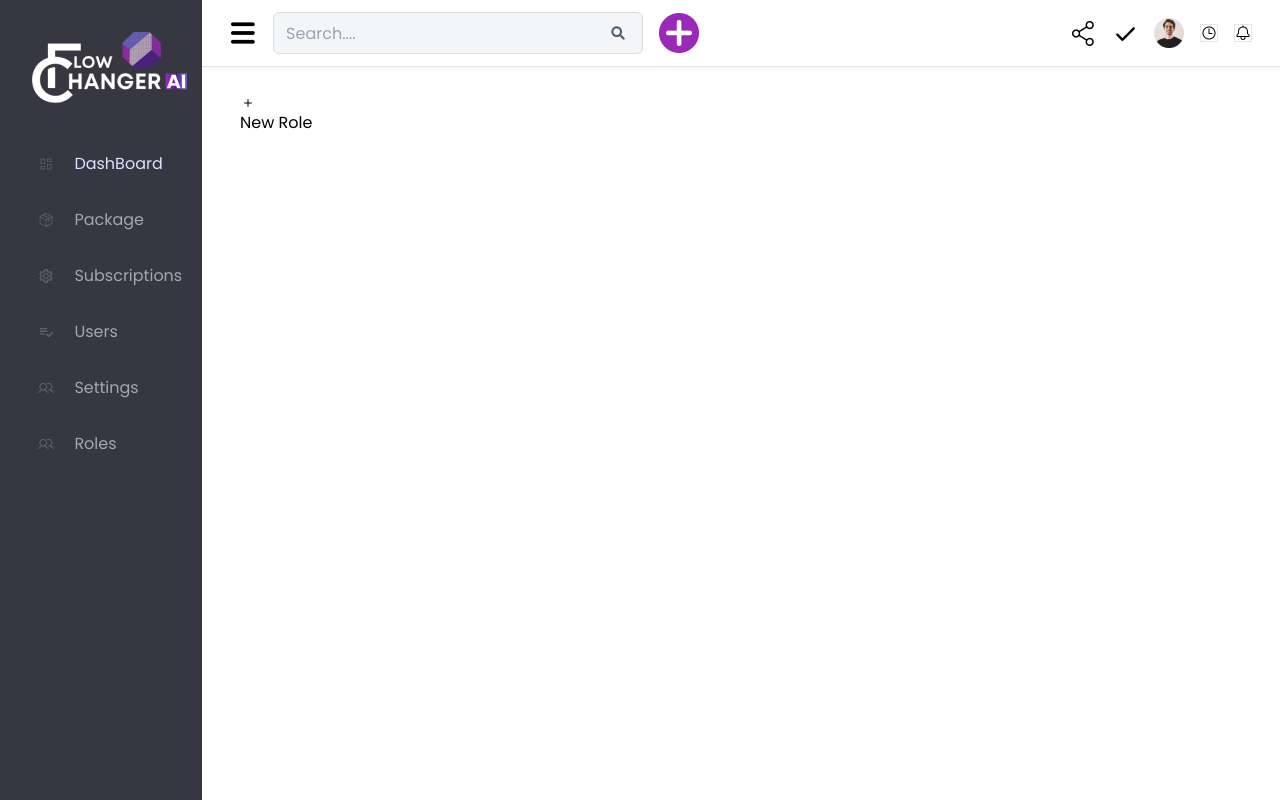
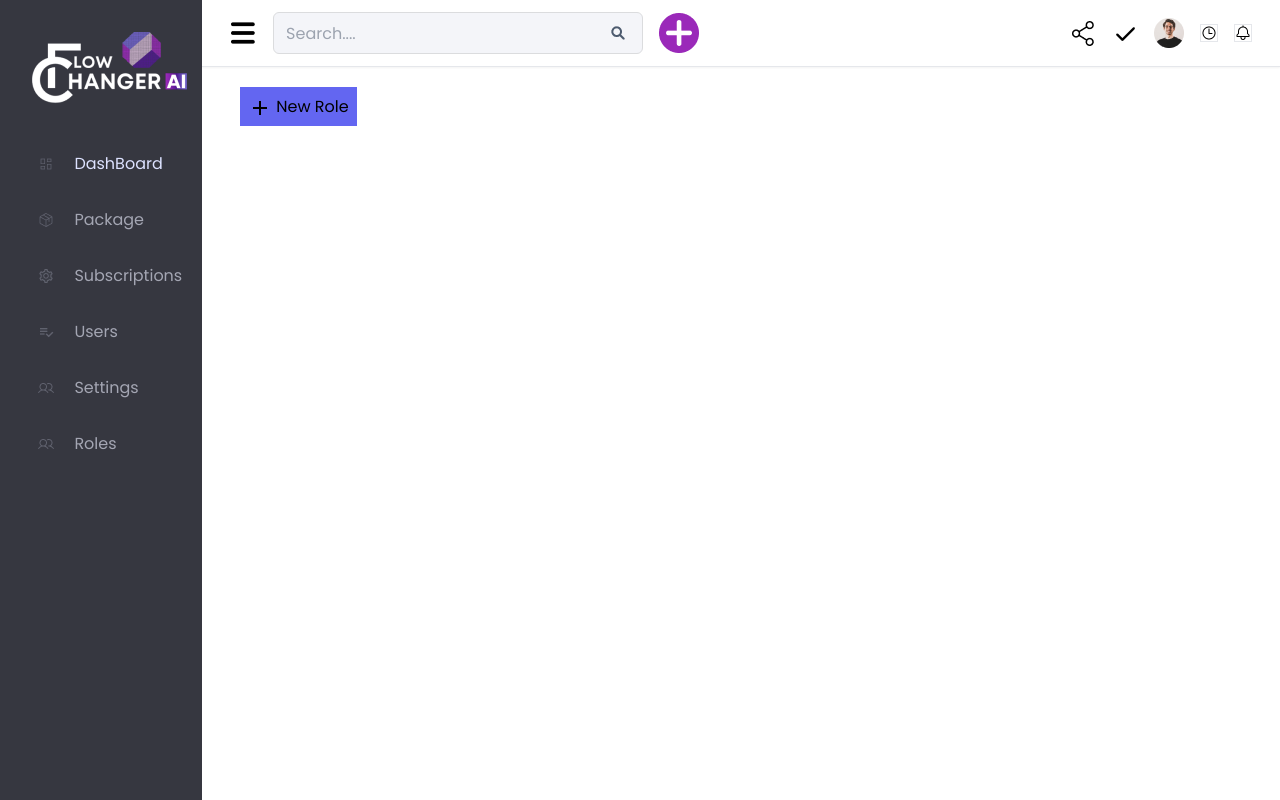
Before and after one commit to priya295/flowchanger.ai, a React (Create React App) app: page /admin/role in a window 1280 px wide. Built offline with nearby package versions, Linux system fonts and the light colour scheme.

Commit message:
new code piyush

```diff
--- a/package.json
+++ b/package.json
@@ -3,6 +3,10 @@
   "version": "0.1.0",
   "private": true,
   "dependencies": {
+    "@emotion/react": "^11.13.3",
+    "@emotion/styled": "^11.13.0",
+    "@mui/icons-material": "^6.1.1",
+    "@mui/material": "^6.1.1",
     "@testing-library/jest-dom": "^5.17.0",
     "@testing-library/react": "^13.4.0",
     "@testing-library/user-event": "^13.5.0",
--- a/src/Admin/roles/RoleDetails.jsx
+++ b/src/Admin/roles/RoleDetails.jsx
@@ -1,14 +1,11 @@
 import React from 'react'
-import SideBar from '../Components/SideBar'
-import Navbar from '../../Components/Navbar'
 import { Link } from 'react-router-dom'
-import { IoIosAdd } from "react-icons/io";
-
+import AddIcon from '@mui/icons-material/Add';
 
 const Main = () => {
   return (
     <div className='absolute top-[95px] pl-[240px] w-[100%]'>
-      <Link to="/"><IoIosAdd />      New Role</Link>
+      <Link to="/" className='bg-indigo-500  p-2'> <AddIcon/> New Role</Link>
     </div>
   )
 }
```
Also changed, not shown: 1 other file (tests, documents, lock files or other folders).
